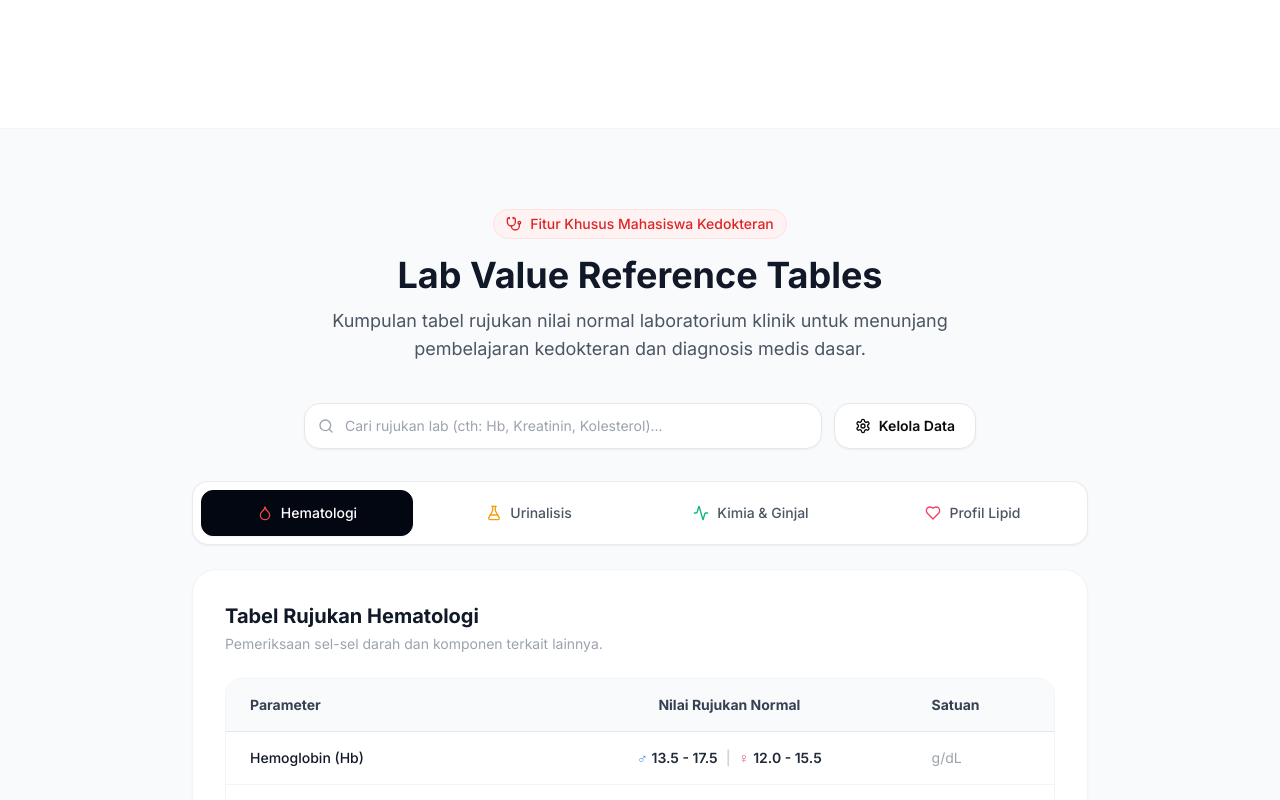
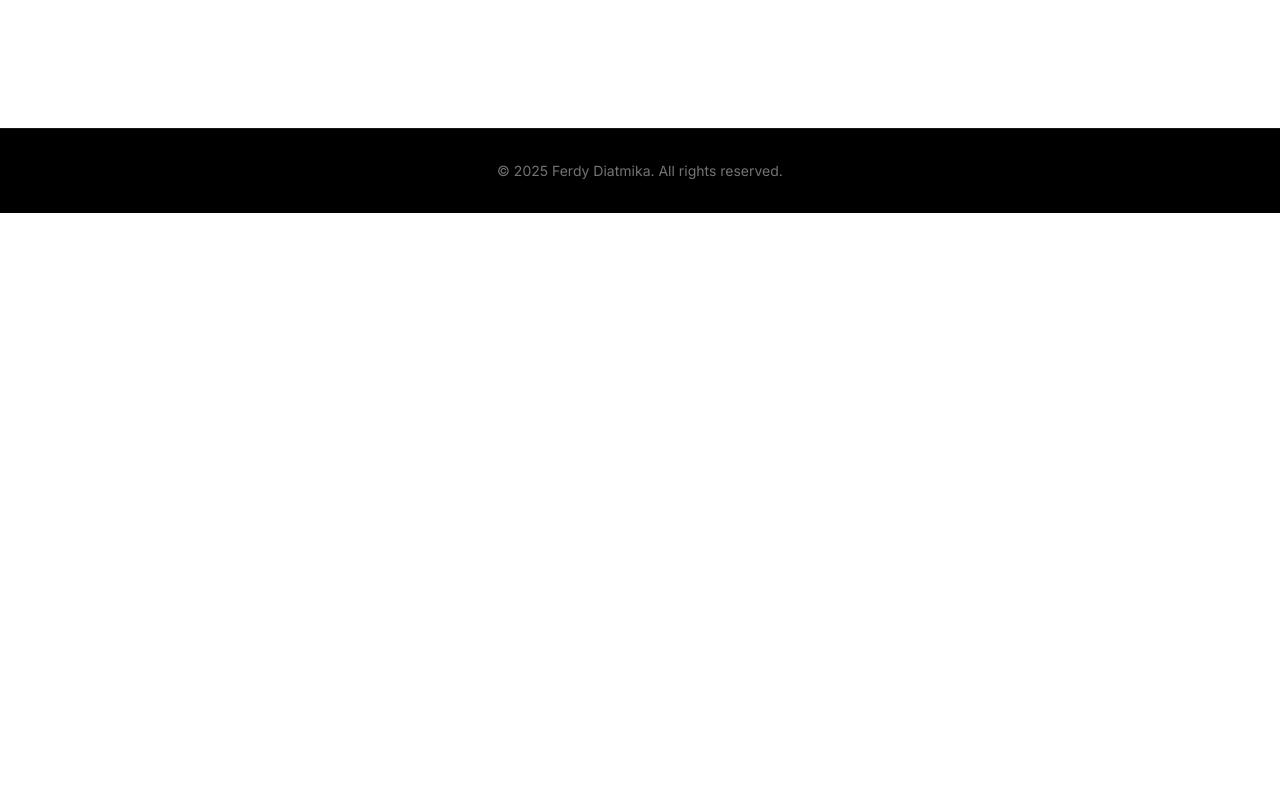
Before and after one commit to faustroz/faustroz.github.io, a Next.js app: page / in a window 1280 px wide. Shown: the part 1320-2120 px from the top of the page. After the commit the page ends 1533 px from the top, so only its background shows below. Built offline with nearby package versions, Linux system fonts and the light colour scheme.

Commit message:
Delete labvalues section

```diff
--- a/app/page.jsx
+++ b/app/page.jsx
@@ -1,13 +1,11 @@
 import Hero from "@/components/hero";
 import About from "@/components/about";
-import LabValues from "@/components/lab-values";
 
 export default function Home() {
   return (
     <main className="min-h-screen bg-gray-50">
       <Hero />
       <About />
-      <LabValues />
     </main>
   );
 }
```
